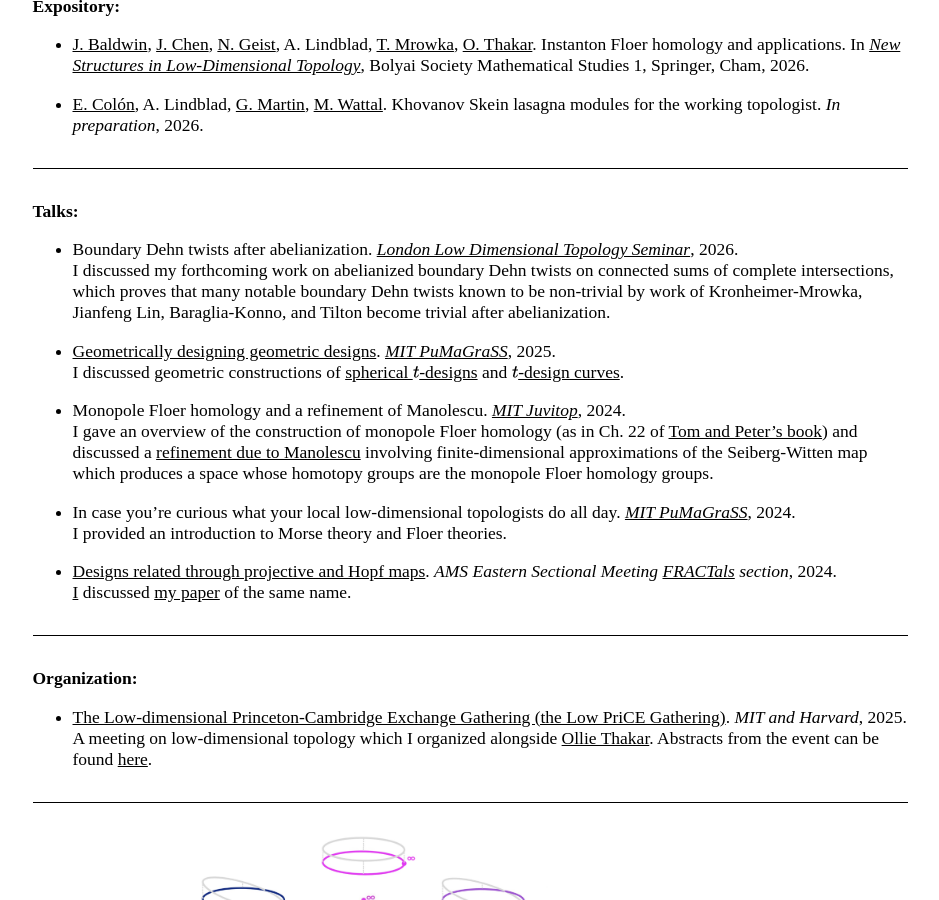
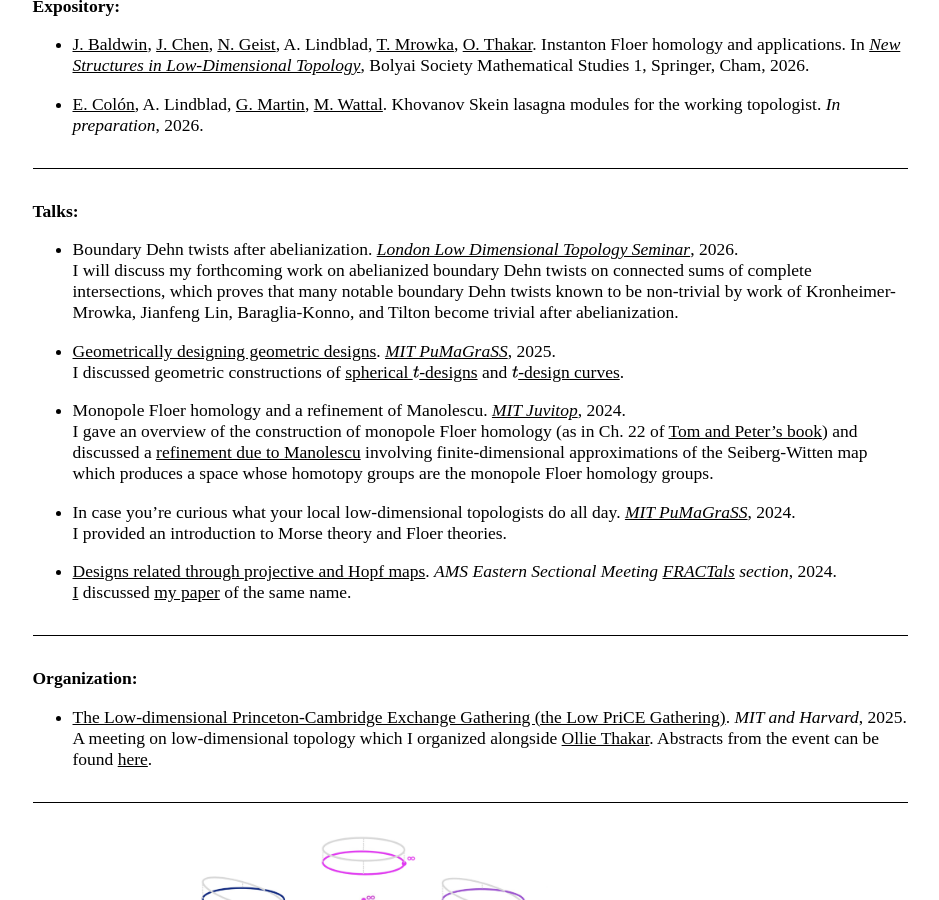
Before and after one commit to AyodejiLindblad/AyodejiLindblad.github.io, a Jekyll site: the page built from index.md, in a window 1280 px wide and 900 px high, scrolled down 1307 px. Shown: the whole window, without its empty margins (170-1109 px from the left). Built offline with Jekyll 4.4.1, drawn with Linux system fonts in a browser that asks for light colours; some web fonts are replaced.

Commit message:
Corrected tense

```diff
--- a/index.md
+++ b/index.md
@@ -74,7 +74,7 @@ I'm a third-year PhD student of [Tom Mrowka](https://math.mit.edu/~mrowka/) at [
 **Talks:**
 
 * Boundary Dehn twists after abelianization. *[London Low Dimensional Topology Seminar](https://sites.google.com/view/londonlowdimensionaltopology)*, 2026.
-    I discussed my forthcoming work on abelianized boundary Dehn twists on connected sums of complete intersections, which proves that many notable boundary Dehn twists known to be non-trivial by work of Kronheimer-Mrowka, Jianfeng Lin, Baraglia-Konno, and Tilton become trivial after abelianization.
+    I will discuss my forthcoming work on abelianized boundary Dehn twists on connected sums of complete intersections, which proves that many notable boundary Dehn twists known to be non-trivial by work of Kronheimer-Mrowka, Jianfeng Lin, Baraglia-Konno, and Tilton become trivial after abelianization.
 
 * [Geometrically designing geometric designs](resources/imgs/Geometrically%20designing%20geometric%20designs.jpg). *[MIT PuMaGraSS](https://math.mit.edu/pumagrass/)*, 2025.
     I discussed geometric constructions of [spherical $t$\-designs](https://rdcu.be/eSi5F) and [$t$\-design curves](resources/pdfs/Asymptotically%20optimal%20$t$-design%20curves%20on%20$S^3$.pdf).
```
